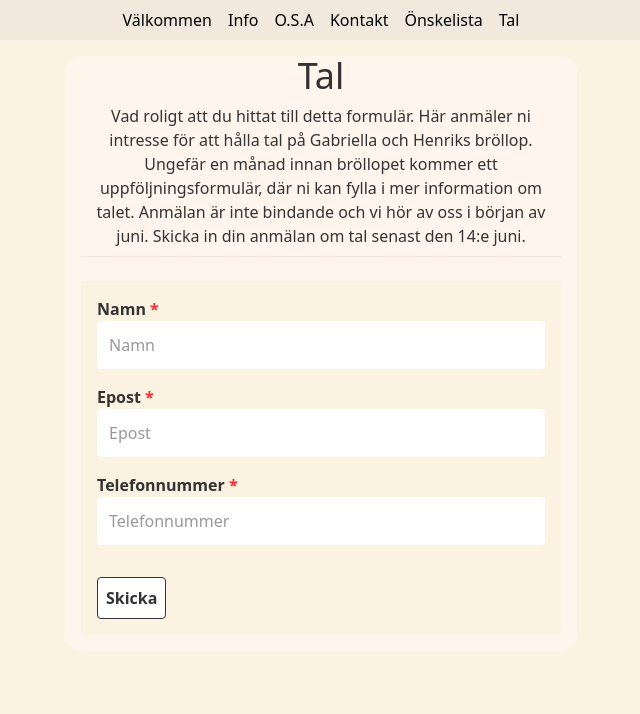
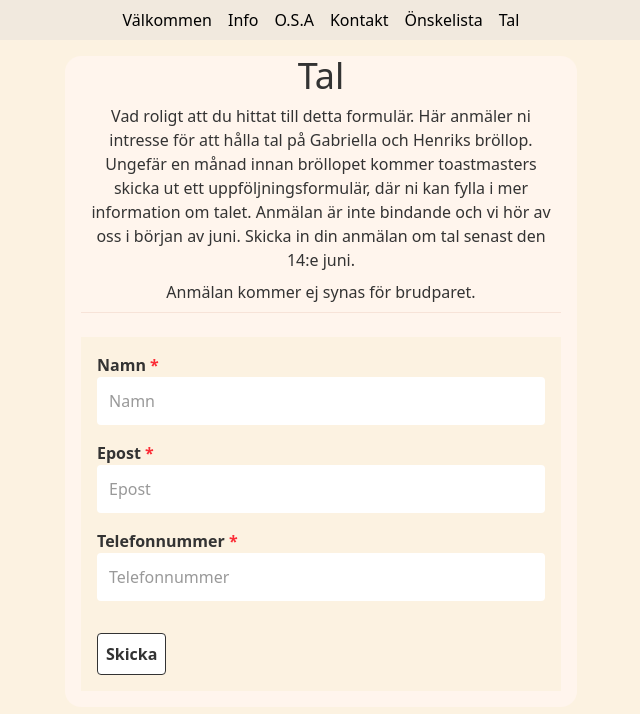
Before and after one commit to Stalis1/Brollop, a Next.js app in the folder Web/: page /tal in a window 1280 px wide. Shown: the top 714 px of the page, without its empty margins (319-959 px from the left). Built offline with nearby package versions, Linux system fonts and the light colour scheme.

Commit message:
speech board

```diff
--- a/Web/src/components/board/tal-board.tsx
+++ b/Web/src/components/board/tal-board.tsx
@@ -7,9 +7,10 @@ export const TalBoard = () => {
             <h1 className="text-4xl">Tal</h1>
             <p>Vad roligt att du hittat till detta formulär.
                 Här anmäler ni intresse för att hålla tal på Gabriella och Henriks bröllop.
-                Ungefär en månad innan bröllopet kommer ett uppföljningsformulär, där ni kan fylla i mer information om talet.
+                Ungefär en månad innan bröllopet kommer toastmasters skicka ut ett uppföljningsformulär, där ni kan fylla i mer information om talet.
                 Anmälan är inte bindande och vi hör av oss i början av juni.
                 Skicka in din anmälan om tal senast den 14:e juni.</p>
+                <p>Anmälan kommer ej synas för brudparet.</p>
             <Line />
             <div className="my-4 p-4 bg-peach">
                 <FormSubmitSpeech />
```
